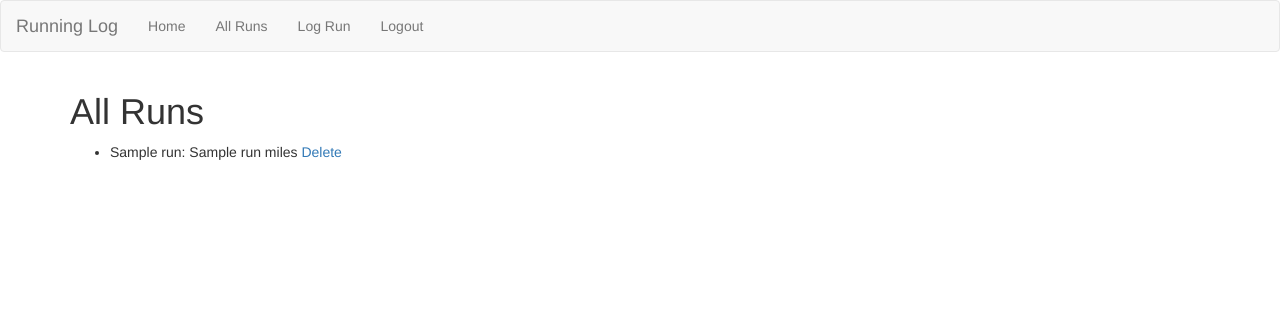
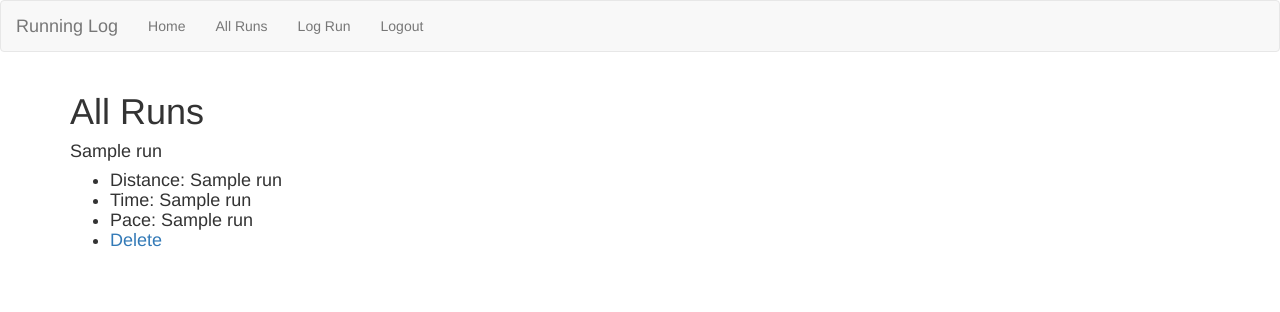
Before and after one commit to glcook/run-log, a Flask app: template templates/all_runs.html in a window 1280 px wide. Shown: the top 312 px of the page. Run offline with Flask 2, Linux system fonts and the light colour scheme; the template is opened without the code that fills it: most values are stand-ins (such as "Sample title", 1, 10 or a date in 2020); some libraries are stand-ins or nearby versions.

Commit message:
second commit additional functionality

```diff
--- a/app.py
+++ b/app.py
@@ -3,7 +3,7 @@ import os
 from werkzeug.security import generate_password_hash, check_password_hash
 from sqlalchemy import create_engine
 from sqlalchemy.orm import scoped_session, sessionmaker
-from helper_funcs import null_to_zero
+from helper_funcs import null_to_zero, time_to_string, time_to_pace
 
 app = Flask(__name__)
 app.secret_key = os.urandom(24)
@@ -20,15 +20,31 @@ def index():
         uid = result1[0]
         name = result1[1]
 
-        result2 = db.execute(f"SELECT date, dist FROM runs WHERE user_id = '{uid}' ORDER BY date DESC LIMIT 3").fetchall()
+        result2 = db.execute(f"SELECT date, dist, dur_secs FROM runs WHERE user_id = '{uid}' ORDER BY date DESC LIMIT 3").fetchall()
         recent_runs = []
         for row in result2:
-            recent_runs.append([row[0], row[1]])
+            time = time_to_string(row[2])
+            recent_runs.append([row[0], row[1], time])
 
         result3 = db.execute(f"SELECT AVG(dist) FROM runs WHERE user_id = '{uid}'").fetchone()
         avg_dist = result3[0]
 
-        return(render_template('index.html', name=name, runs=recent_runs, avg=avg_dist))
+        if avg_dist is None:
+            avg_dist = 'NA'
+        else:
+            avg_dist = str(round(avg_dist, 1)) + ' miles'
+
+        result4 = db.execute(f"SELECT SUM(dist), SUM(dur_secs) FROM runs WHERE user_id = '{uid}' AND dur_secs > 0").fetchone()
+        avg_pace = ''
+
+        if result4[0] is None or result4[1] is None:
+            avg_pace = 'NA'
+
+        else:
+            avg_pace = time_to_pace(result4[1] / result4[0]) + " minutes per mile"
+
+
+        return(render_template('index.html', name=name, runs=recent_runs, avg_dist=avg_dist, avg_pace=avg_pace))
 
     return redirect(url_for('login'))
 
@@ -63,23 +79,10 @@ def login():
             return render_template('message.html', message=message)
 
         elif check_password_hash(retrieved[2], pw_entered):
-        #elif pw_entered == retrieved[2]:
             session['user'] = un_entered
             name = retrieved[0]
 
-            result1 = db.execute(f"SELECT id FROM users WHERE username = '{un_entered}'").fetchone()
-            uid = result1[0]
-
-            result2 = db.execute(f"SELECT date, dist FROM runs WHERE user_id = '{uid}' ORDER BY date DESC LIMIT 3").fetchall()
-
-            recent_runs = []
-            for row in result2:
-                recent_runs.append([row[0], row[1]])
-
-            result3 = db.execute(f"SELECT AVG(dist) FROM runs WHERE user_id = '{uid}'").fetchone()
-            avg_dist = result3[0]
-
-            return(render_template('index.html', name=name, runs=recent_runs, avg=avg_dist))
+            return redirect(url_for('index'))
 
         else:
             message = 'Incorrect password.'
@@ -97,14 +100,15 @@ def log_run():
             minutes = null_to_zero(request.form['minutes'])
             seconds = null_to_zero(request.form['seconds'])
 
+            total_duration_seconds = (hours * 60 * 60) + (minutes * 60) + seconds
 
             un = session['user']
             result = db.execute(f"SELECT id FROM users WHERE username = '{un}'").fetchone()
             uid = result[0]
 
-            db.execute("INSERT INTO runs (user_id, date, dist, hrs, mins, secs) \
-                VALUES (:user_id, :date, :dist, :hrs, :mins, :secs)", \
-                {"user_id": uid, "date": date, "dist": distance, "hrs": hours, "mins": minutes, "secs": seconds})
+            db.execute("INSERT INTO runs (user_id, date, dist, dur_secs) \
+                VALUES (:user_id, :date, :dist, :dur_secs)", \
+                {"user_id": uid, "date": date, "dist": distance, "dur_secs": total_duration_seconds})
             db.commit()
             return redirect(url_for('index'))
 
@@ -119,11 +123,15 @@ def all_runs():
         result1 = db.execute(f"SELECT id FROM users WHERE username = '{un}'").fetchone()
         uid = result1[0]
 
-        result2 = db.execute(f"SELECT id, date, dist FROM runs WHERE user_id = '{uid}' ORDER BY date DESC").fetchall()
+        result2 = db.execute(f"SELECT id, date, dist, dur_secs FROM runs WHERE user_id = '{uid}' ORDER BY date DESC").fetchall()
         runs = []
 
         for row in result2:
-            runs.append([row[0], row[1], row[2]])
+            if row[2] > 0:
+                time = time_to_string(row[3])
+                pace = time_to_pace(row[3] / row[2])
+                dist = str(round(row[2], 1)) + " miles"
+            runs.append([row[0], row[1], dist, time, pace])
 
         return  render_template('all_runs.html', runs=runs)
 
--- a/templates/all_runs.html
+++ b/templates/all_runs.html
@@ -4,9 +4,13 @@
 {% endblock %}
 
 {% block body %}
+{% for run in runs %}
+  <h4 id="{{ run[0] }}">{{ run[1] }}<h4>
   <ul>
-    {% for run in runs %}
-      <li id="{{ run[0] }}">{{ run[1] }}: {{ run[2] }} miles <a href="{{ url_for('delete', id=run[0])}}">Delete</a></li>
-    {% endfor %}
+      <li>Distance: {{ run[2] }}</li>
+      <li>Time: {{ run[3] }}</li>
+      <li>Pace: {{ run[4] }}</li>
+      <li><a href="{{ url_for('delete', id=run[0])}}">Delete</a></li>
   </ul>
+{% endfor %}
 {% endblock %}
--- a/templates/index.html
+++ b/templates/index.html
@@ -10,5 +10,6 @@
     <li>{{ run[0] }}: {{ run[1] }} miles</li>
     {% endfor %}
   </ul>
-  <p>Average distance of all runs: {{ avg }} miles</p>
+  <p>Average distance of all runs: {{ avg_dist }}</p>
+  <p>Average pace of all runs: {{ avg_pace }}</p>
 {% endblock %}
```
Also changed, not shown: helper_funcs.py (+47 -2 lines).
